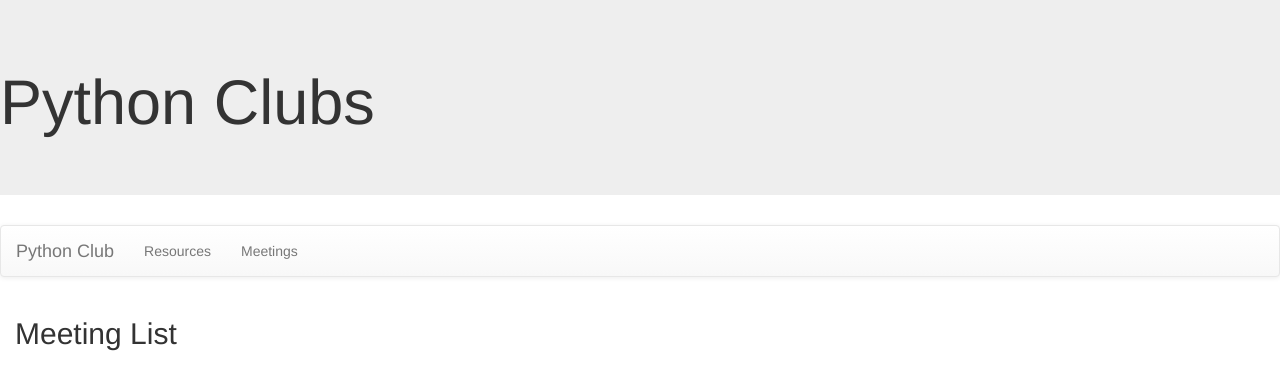
After one commit to JasonChung2610/PythonClub, a Django app: page /Club/meetings/ in a window 1280 px wide. The commit adds this page. Shown: the top 390 px of the page. Run offline with Django 3.2, Linux system fonts and the light colour scheme; data that the repository does not hold is empty; some libraries are stand-ins or nearby versions.

Commit message:
Detail commit

```diff
--- /dev/null
+++ b/PythonClub/Club/templates/Club/meetings.html
@@ -0,0 +1,10 @@
+{% extends 'base.html'%}
+{% block content %}
+<h2>Meeting List</h2>
+<ul>
+   {% for p in meeting_list %}
+     <li><a href="{% url 'details' id=p.id %}"> {{ p.meeting_tittle }}</a></li>
+   {% endfor %}
+</ul>
+
+{% endblock %}
--- a/PythonClub/Club/templates/base.html
+++ b/PythonClub/Club/templates/base.html
@@ -17,7 +17,7 @@
 </div>
 <ul class="nav navbar-nav">
 <li><a href="{% url 'resources' %}"> Resources</a> </li>
-<li>Dummy</li>
+<li><a href="{% url 'meetings' %}"> Meetings</a></li>
 </ul>
 </div>
 </nav>
--- a/PythonClub/Club/urls.py
+++ b/PythonClub/Club/urls.py
@@ -3,5 +3,7 @@ from . import views
 
 urlpatterns = [
    path('', views.index, name='index'),
-   path('resources/', views.resources, name='resources')
+   path('resources/', views.resources, name='resources'),
+   path('meetings/', views.meetings, name = 'meetings'),
+   path('details/<int:id>', views.details, name='details'),
 ]
--- a/PythonClub/Club/views.py
+++ b/PythonClub/Club/views.py
@@ -1,5 +1,7 @@
-from django.shortcuts import render
+from django.shortcuts import render, get_object_or_404
 from .models import Meeting, MeetingMinute, Resource, Event
+from django.urls import reverse_lazy
+
 # Create your views here.
 def index(request):
     return render(request, 'Club/index.html')
@@ -7,3 +9,11 @@ def index(request):
 def resources(request):
     resource_list= Resource.objects.all()
     return render(request, 'Club/resources.html', {'resource_list': resource_list} )
+
+def meetings(request):
+    meeting_list= Meeting.objects.all()
+    return render(request, 'Club/meetings.html', {'meeting_list': meeting_list})
+
+def details(request, id):
+    meeting_detail = get_object_or_404(Meeting, pk=id)
+    return render(request, 'Club/details.html', {'meeting_detail': meeting_detail})
```
Also changed, not shown: PythonClub/Club/templates/Club/details.html (added, +11 -0 lines).
